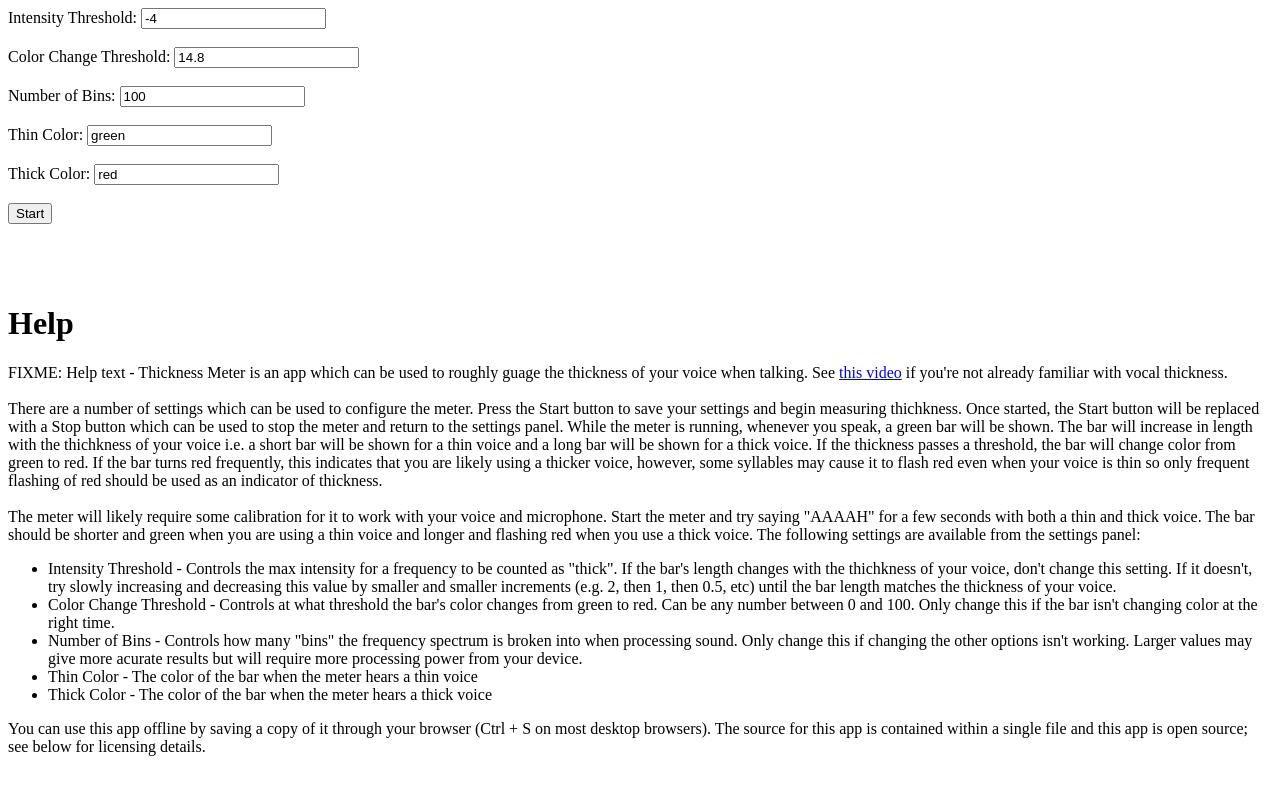
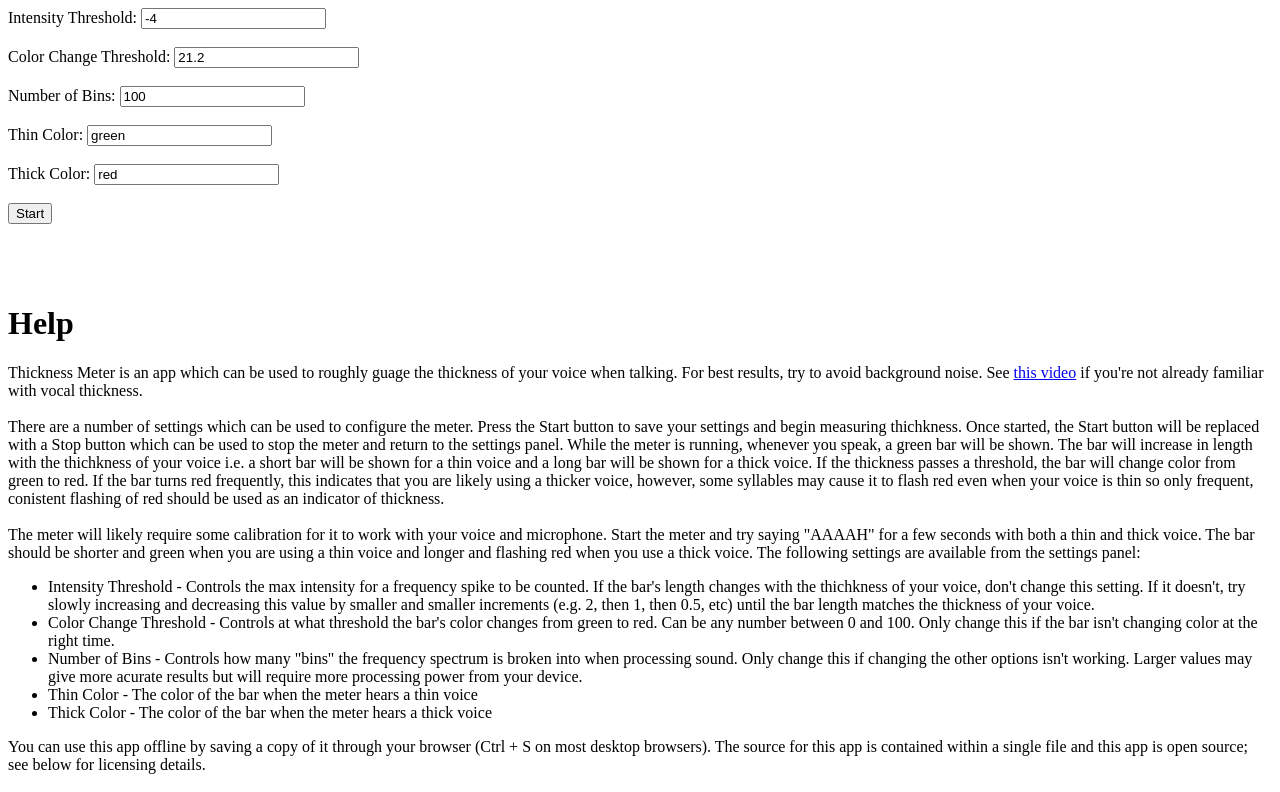
Before and after one commit to 27or27/27or27.github.io, a plain HTML site: page tm/thickness_meter.htm in a window 1280 px wide. Shown: the top 792 px of the page. Drawn offline with Linux system fonts and the light colour scheme.

Commit message:
Update help

```diff
--- a/tm/thickness_meter.htm
+++ b/tm/thickness_meter.htm
@@ -39,7 +39,7 @@ var start = function()
         var mels = features.mfcc;
         for (var i=1; i<(mels.length-1); ++i)
         {
-          if ((mels[i] < IntensityThreshold) && (mels[i] < mels[i-1]) && (mels[i] < mels[i-(-1)]))
+          if ((mels[i] < IntensityThreshold) && (mels[i] < mels[i-1]) && (mels[i] < mels[i+1]))
           {
             ++peaks;
           }
@@ -110,7 +110,7 @@ window.onload = function()
 {
   NumBins = 100;
   IntensityThreshold = -4;
-  ColorChangeThreshold = 14.8;
+  ColorChangeThreshold = 21.2;
   ThinColor = 'green';
   ThickColor = 'red';
 
@@ -164,11 +164,11 @@ window.onload = function()
 <input class='stop_button' type='button' value='Stop' onclick='stop()'/>
 <div class='gauge'></div>
 <h1>Help</h1>
-FIXME: Help text - Thickness Meter is an app which can be used to roughly guage the thickness of your voice when talking. See <a href='https://www.youtube.com/watch?v=1PNnBRBfOVY'>this video</a> if you're not already familiar with vocal thickness.<br><br>
-There are a number of settings which can be used to configure the meter. Press the Start button to save your settings and begin measuring thichkness. Once started, the Start button will be replaced with a Stop button which can be used to stop the meter and return to the settings panel. While the meter is running, whenever you speak, a green bar will be shown. The bar will increase in length with the thichkness of your voice i.e. a short bar will be shown for a thin voice and a long bar will be shown for a thick voice. If the thickness passes a threshold, the bar will change color from green to red. If the bar turns red frequently, this indicates that you are likely using a thicker voice, however, some syllables may cause it to flash red even when your voice is thin so only frequent flashing of red should be used as an indicator of thickness.<br><br>
+Thickness Meter is an app which can be used to roughly guage the thickness of your voice when talking. For best results, try to avoid background noise. See <a href='https://www.youtube.com/watch?v=1PNnBRBfOVY'>this video</a> if you're not already familiar with vocal thickness.<br><br>
+There are a number of settings which can be used to configure the meter. Press the Start button to save your settings and begin measuring thichkness. Once started, the Start button will be replaced with a Stop button which can be used to stop the meter and return to the settings panel. While the meter is running, whenever you speak, a green bar will be shown. The bar will increase in length with the thichkness of your voice i.e. a short bar will be shown for a thin voice and a long bar will be shown for a thick voice. If the thickness passes a threshold, the bar will change color from green to red. If the bar turns red frequently, this indicates that you are likely using a thicker voice, however, some syllables may cause it to flash red even when your voice is thin so only frequent, conistent flashing of red should be used as an indicator of thickness.<br><br>
 The meter will likely require some calibration for it to work with your voice and microphone. Start the meter and try saying "AAAAH" for a few seconds with both a thin and thick voice. The bar should be shorter and green when you are using a thin voice and longer and flashing red when you use a thick voice. The following settings are available from the settings panel:<br>
 <ul>
-<li>Intensity Threshold - Controls the max intensity for a frequency to be counted as "thick". If the bar's length changes with the thichkness of your voice, don't change this setting. If it doesn't, try slowly increasing and decreasing this value by smaller and smaller increments (e.g. 2, then 1, then 0.5, etc) until the bar length matches the thickness of your voice.</li>
+<li>Intensity Threshold - Controls the max intensity for a frequency spike to be counted. If the bar's length changes with the thichkness of your voice, don't change this setting. If it doesn't, try slowly increasing and decreasing this value by smaller and smaller increments (e.g. 2, then 1, then 0.5, etc) until the bar length matches the thickness of your voice.</li>
 <li>Color Change Threshold - Controls at what threshold the bar's color changes from green to red. Can be any number between 0 and 100. Only change this if the bar isn't changing color at the right time.</li>
 <li>Number of Bins - Controls how many "bins" the frequency spectrum is broken into when processing sound. Only change this if changing the other options isn't working. Larger values may give more acurate results but will require more processing power from your device.</li>
 <li>Thin Color - The color of the bar when the meter hears a thin voice</li>
```
